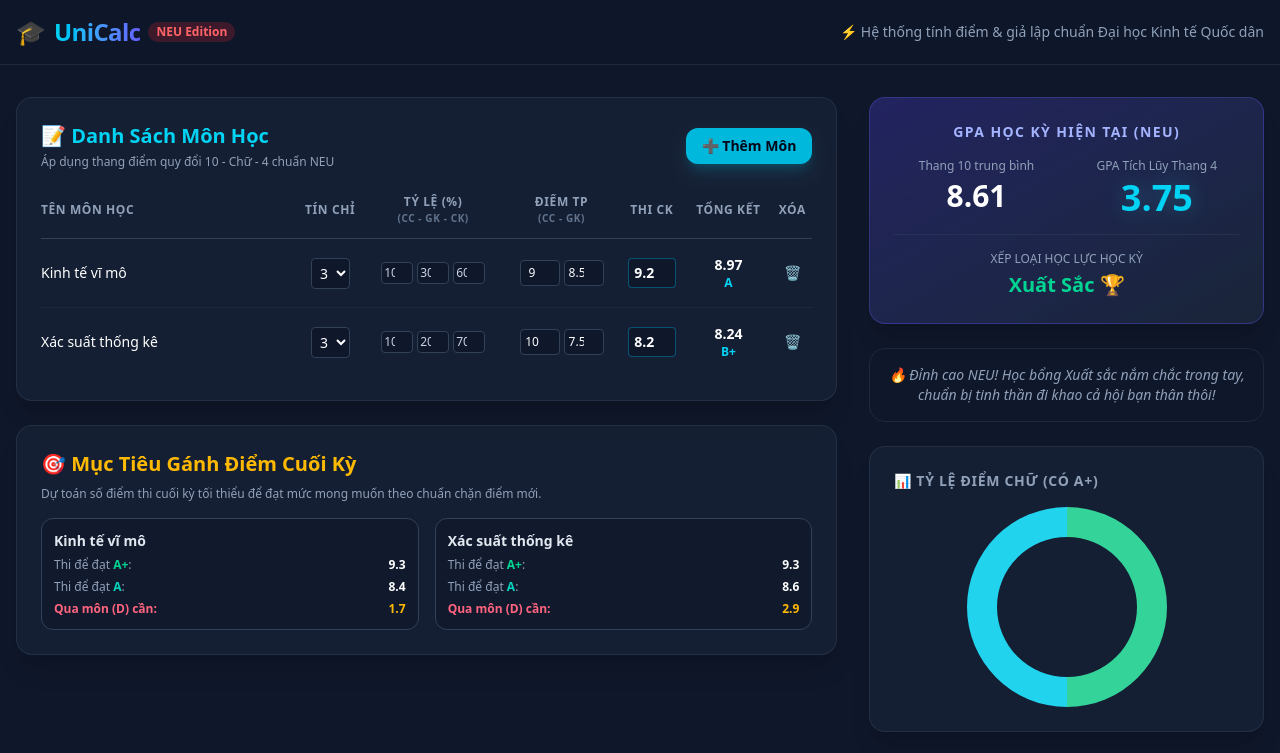
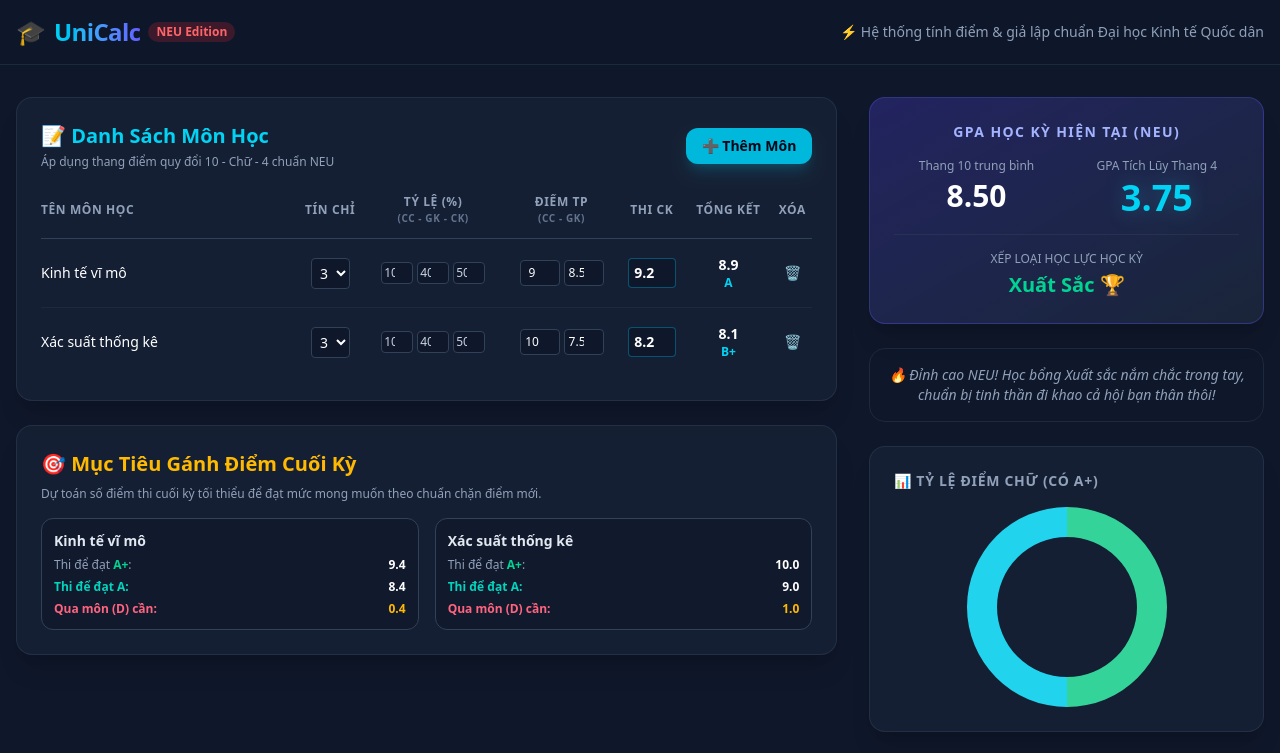
Before and after one commit to ducviet2611/UniCalc, a plain HTML site: page index.html in a window 1280 px wide. Shown: the top 753 px of the page. Drawn offline with nearby package versions, Linux system fonts and the light colour scheme.

Commit message:
Add files via upload

```diff
--- a/index.html
+++ b/index.html
@@ -4,9 +4,7 @@
     <meta charset="UTF-8">
     <meta name="viewport" content="width=device-width, initial-scale=1.0">
     <title>UniCalc - Giả lập & Tính điểm GPA NEU</title>
-    <!-- Tailwind CSS CDN -->
     <script src="https://cdn.jsdelivr.net/npm/@tailwindcss/browser@4"></script>
-    <!-- Chart.js CDN -->
     <script src="https://cdn.jsdelivr.net/npm/chart.js"></script>
     <style>
         .dark-theme {
@@ -25,7 +23,6 @@
 <body class="dark-theme bg-[#0f172a] text-[#f8fafc] font-sans min-h-screen flex flex-col justify-between">
 
     <div>
-        <!-- HEADER -->
         <header class="border-b border-slate-800 bg-slate-900/50 backdrop-blur sticky top-0 z-50">
             <div class="max-w-7xl mx-auto px-4 py-4 flex justify-between items-center">
                 <div class="flex items-center gap-2">
@@ -37,10 +34,8 @@
             </div>
         </header>
 
-        <!-- MAIN CONTENT -->
         <main class="max-w-7xl mx-auto px-4 mt-8 grid grid-cols-1 lg:grid-cols-3 gap-8 mb-12">
 
-            <!-- CỘT TRÁI + GIỮA: NHẬP LIỆU -->
             <div class="lg:col-span-2 space-y-6">
                 <div class="bg-slate-800/50 border border-slate-700/50 rounded-2xl p-6 shadow-xl">
                     <div class="flex justify-between items-center mb-6">
@@ -67,13 +62,11 @@
                                 </tr>
                             </thead>
                             <tbody id="subjectTableBody" class="divide-y divide-slate-800">
-                                <!-- JS auto-render -->
                             </tbody>
                         </table>
                     </div>
                 </div>
 
-                <!-- KHU VỰC GÁNH ĐIỂM -->
                 <div class="bg-slate-800/50 border border-slate-700/50 rounded-2xl p-6 shadow-xl">
                     <h2 class="text-xl font-bold text-amber-400 flex items-center gap-2 mb-2">🎯 Mục Tiêu Gánh Điểm Cuối Kỳ</h2>
                     <p class="text-xs text-slate-400 mb-4">Dự toán số điểm thi cuối kỳ tối thiểu để đạt mức mong muốn theo chuẩn chặn điểm mới.</p>
@@ -83,7 +76,6 @@
                 </div>
             </div>
 
-            <!-- CỘT PHẢI: KẾT QUẢ -->
             <div class="space-y-6">
                 <div id="cardGpa" class="bg-gradient-to-br from-indigo-900/60 to-slate-800/80 border border-indigo-500/30 rounded-2xl p-6 shadow-xl text-center relative overflow-hidden">
                     <h2 class="text-sm font-bold text-indigo-300 uppercase tracking-widest mb-4">GPA Học Kỳ Hiện Tại (NEU)</h2>
@@ -107,7 +99,6 @@
                     🔮 Đang đợi bảng điểm để bốc quẻ tử vi học tập...
                 </div>
 
-                <!-- CHART -->
                 <div class="bg-slate-800/50 border border-slate-700/50 rounded-2xl p-6 shadow-xl">
                     <h3 class="text-sm font-bold text-slate-400 uppercase tracking-wider mb-4">📊 Tỷ Lệ Điểm Chữ (Có A+)</h3>
                     <div class="w-full flex justify-center">
@@ -117,7 +108,6 @@
                     </div>
                 </div>
 
-                <!-- GIẢ LẬP -->
                 <div class="bg-slate-800/50 border border-slate-700/50 rounded-2xl p-6 shadow-xl space-y-4">
                     <h2 class="text-lg font-bold text-emerald-400 flex items-center gap-2">🚀 Giả Lập Tốt Nghiệp Tương Lai</h2>
                     <div class="grid grid-cols-2 gap-3">
@@ -151,7 +141,6 @@
         </main>
     </div>
 
-    <!-- MODERN FOOTER -->
     <footer class="border-t border-slate-800 bg-slate-900/80 py-6 mt-12 text-center text-sm text-slate-400">
         <div class="max-w-7xl mx-auto px-4 flex flex-col sm:flex-row justify-between items-center gap-4">
             <div class="font-semibold tracking-wide text-slate-300">
@@ -168,7 +157,6 @@
         </div>
     </footer>
 
-    <!-- JAVASCRIPT DETAILED LOGIC -->
     <script>
         let subjects = [];
         let myChart = null;
@@ -183,8 +171,8 @@
                 subjects = JSON.parse(stored);
             } else {
                 subjects = [
-                    { id: 1, name: 'Kinh tế vĩ mô', credits: 3, wCc: 10, wGk: 30, wCk: 60, pCc: 9, pGk: 8.5, pCk: 9.2 },
-                    { id: 2, name: 'Xác suất thống kê', credits: 3, wCc: 10, wGk: 20, wCk: 70, pCc: 10, pGk: 7.5, pCk: 8.2 }
+                    { id: 1, name: 'Kinh tế vĩ mô', credits: 3, wCc: 10, wGk: 40, wCk: 50, pCc: 9, pGk: 8.5, pCk: 9.2 },
+                    { id: 2, name: 'Xác suất thống kê', credits: 3, wCc: 10, wGk: 40, wCk: 50, pCc: 10, pGk: 7.5, pCk: 8.2 }
                 ];
             }
             renderTable();
@@ -194,6 +182,29 @@
 
         function saveData() {
             localStorage.setItem('unicalc_subjects_neu', JSON.stringify(subjects));
+        }
+
+        // Thay đổi quan trọng: Hàm tính điểm tổng kết môn học giờ đây sẽ làm tròn đến 1 chữ số thập phân (phần mười) theo chuẩn NEU
+        function calculateTotal10(sub) {
+            const cc = sub.pCc || 0;
+            const gk = sub.pGk || 0;
+            const ck = sub.pCk || 0;
+            const sumWeight = (sub.wCc + sub.wGk + sub.wCk);
+            if(sumWeight === 0) return 0;
+            const rawScore = ((cc * sub.wCc) + (gk * sub.wGk) + (ck * sub.wCk)) / 100;
+            return Math.round(rawScore * 10) / 10;
+        }
+
+        function convertToLetterNEU(score) {
+            if (score >= 9.0) return 'A+';
+            if (score >= 8.5) return 'A';
+            if (score >= 8.0) return 'B+';
+            if (score >= 7.0) return 'B';
+            if (score >= 6.5) return 'C+';
+            if (score >= 5.5) return 'C';
+            if (score >= 5.0) return 'D+';
+            if (score >= 4.5) return 'D';
+            return 'F';
         }
 
         function renderTable() {
@@ -224,15 +235,15 @@
                     </td>
                     <td class="py-4 text-center">
                         <div class="flex items-center justify-center gap-1 text-xs">
-                            <input type="number" value="${sub.pCc !== null ? sub.pCc : ''}" placeholder="CC" onchange="updateSubField(${sub.id}, 'pCc', parseFloat(this.value))" min="0" max="10" step="0.1" class="w-10 bg-slate-900 text-center rounded border border-slate-700 p-1 text-white">
-                            <input type="number" value="${sub.pGk !== null ? sub.pGk : ''}" placeholder="GK" onchange="updateSubField(${sub.id}, 'pGk', parseFloat(this.value))" min="0" max="10" step="0.1" class="w-10 bg-slate-900 text-center rounded border border-slate-700 p-1 text-white">
+                            <input type="number" value="${sub.pCc !== null ? sub.pCc : ''}" placeholder="CC" onchange="updateSubField(${sub.id}, 'pCc', this.value)" min="0" max="10" step="0.1" class="w-10 bg-slate-900 text-center rounded border border-slate-700 p-1 text-white">
+                            <input type="number" value="${sub.pGk !== null ? sub.pGk : ''}" placeholder="GK" onchange="updateSubField(${sub.id}, 'pGk', this.value)" min="0" max="10" step="0.1" class="w-10 bg-slate-900 text-center rounded border border-slate-700 p-1 text-white">
                         </div>
                     </td>
                     <td class="py-4 text-center">
-                        <input type="number" value="${sub.pCk !== null ? sub.pCk : ''}" placeholder="CK" onchange="updateSubField(${sub.id}, 'pCk', parseFloat(this.value))" min="0" max="10" step="0.1" class="w-12 bg-slate-900 text-center rounded border border-cyan-600/50 p-1 font-bold text-white focus:outline-none focus:border-cyan-400">
+                        <input type="number" value="${sub.pCk !== null ? sub.pCk : ''}" placeholder="CK" onchange="updateSubField(${sub.id}, 'pCk', this.value)" min="0" max="10" step="0.1" class="w-12 bg-slate-900 text-center rounded border border-cyan-600/50 p-1 font-bold text-white focus:outline-none focus:border-cyan-400">
                     </td>
                     <td class="py-4 text-center font-bold">
-                        <div class="text-white">${total10.toFixed(2)}</div>
+                        <div class="text-white">${total10.toFixed(1)}</div>
                         <div class="text-xs text-cyan-400">${gradeLetter}</div>
                     </td>
                     <td class="py-4 text-center">
@@ -246,7 +257,7 @@
         function addSubjectRow() {
             const newId = subjects.length > 0 ? Math.max(...subjects.map(s => s.id)) + 1 : 1;
             subjects.push({
-                id: newId, name: 'Môn học mới ' + newId, credits: 3, wCc: 10, wGk: 30, wCk: 60, pCc: 10, pGk: 0, pCk: 0
+                id: newId, name: 'Môn học mới ' + newId, credits: 3, wCc: 10, wGk: 40, wCk: 50, pCc: 10, pGk: 0, pCk: 0
             });
             saveData();
             renderTable();
@@ -260,7 +271,6 @@
             updateDashboard();
         }
 
-        // ĐÃ SỬA LỖI: Tách biệt logic cập nhật tên môn dạng chữ và điểm số dạng số
         function updateSubField(id, field, value) {
             const sub = subjects.find(s => s.id === id);
             if (sub) {
@@ -271,6 +281,7 @@
                 }
                 saveData();
                 updateDashboard();
+                renderTable();
             }
         }
 
@@ -282,27 +293,6 @@
                 updateDashboard();
                 renderTable();
             }
-        }
-
-        function calculateTotal10(sub) {
-            const cc = sub.pCc || 0;
-            const gk = sub.pGk || 0;
-            const ck = sub.pCk || 0;
-            const sumWeight = (sub.wCc + sub.wGk + sub.wCk);
-            if(sumWeight === 0) return 0;
-            return ((cc * sub.wCc) + (gk * sub.wGk) + (ck * sub.wCk)) / 100;
-        }
-
-        function convertToLetterNEU(score) {
-            if (score >= 9.0) return 'A+';
-            if (score >= 8.5) return 'A';
-            if (score >= 8.0) return 'B+';
-            if (score >= 7.0) return 'B';
-            if (score >= 6.5) return 'C+';
-            if (score >= 5.5) return 'C';
-            if (score >= 5.0) return 'D+';
-            if (score >= 4.5) return 'D';
-            return 'F';
         }
 
         function updateDashboard() {
@@ -323,6 +313,7 @@
                 gradeCounts[letter]++;
             });
 
+            // Thay đổi quan trọng: Điểm trung bình học kỳ hệ 10 làm tròn đến hàng phần trăm (.toFixed(2))
             const finalGpa10 = totalCredits > 0 ? (sumScore10 / totalCredits) : 0;
             const finalGpa4 = totalCredits > 0 ? (sumScore4 / totalCredits) : 0;
 
@@ -425,7 +416,7 @@
                             <span class="font-black text-white">${scoreForAPlus} ${typeof scoreForAPlus === 'string' ? '' : 'điểm'}</span>
                         </div>
                         <div class="flex justify-between">
-                            <span class="text-slate-400">Thi để đạt <span class="text-teal-400 font-bold">A</span>:</span>
+                            <span class="text-teal-400 font-bold">Thi để đạt <span class="text-teal-400 font-bold">A</span>:</span>
                             <span class="font-black text-white">${scoreForA} ${typeof scoreForA === 'string' ? '' : 'điểm'}</span>
                         </div>
                         <div class="flex justify-between">
@@ -441,6 +432,7 @@
             }
         }
 
+        // Đồng bộ hóa với việc tích lũy cũ / tương lai
         function calculateFuture() {
             const oldGpa = parseFloat(document.getElementById('oldGpa').value) || 0;
             const oldCredits = parseInt(document.getElementById('oldCredits').value) || 0;
```
